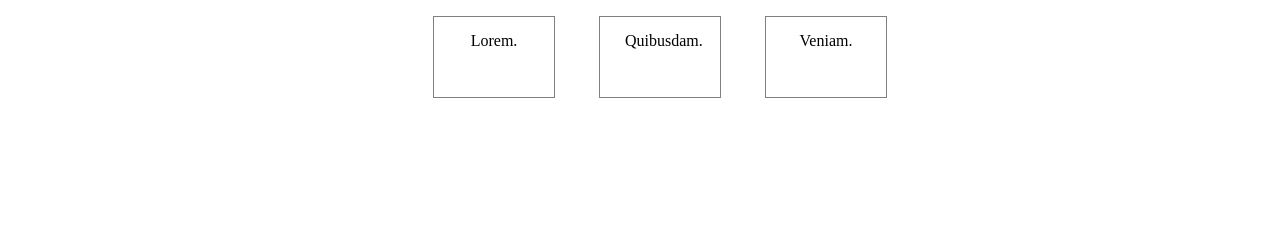
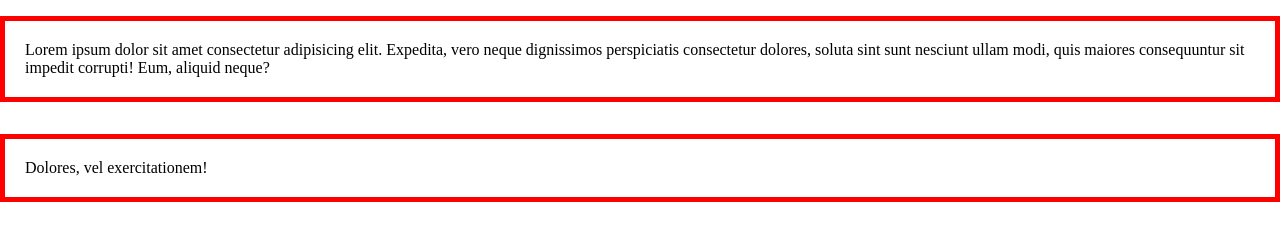
Before and after one commit to Maryna31/CSS-Praktikum, a plain HTML site: page index.html in a window 1280 px wide. Drawn offline with Linux system fonts and the light colour scheme.

Commit message:
Add Style und Index

```diff
--- a/assets/css/style.css
+++ b/assets/css/style.css
@@ -1,19 +1,20 @@
+* {
+    box-sizing: border-box;
+}
+
 body {
-    text-align: center;
+    /*text-align: center;*/
+    margin: 0;
 }
 p {
-    width: 200px;
-    /*height: 300px;*/
-    /*background-color: antiquewhite;*/
-    border: 1px red solid;
-    margin: 10px;
+    width: 100%;
+    border: 5px solid red;
     padding: 20px;
     display: inline-block;
-   /* text-align: initial;*/
-   vertical-align: top;
+    box-sizing: border-box;
 }
 
-a {
+/* a {
     width: 100px;
     height: 50px;
     border: 1px green solid;
@@ -22,13 +23,13 @@ a {
 
 
     display: inline-block;
-}
+} */
 
 
 
 
 /*пример*/
-ul {
+/* ul {
     text-align: center;
 }
 .nav-link-item {
@@ -43,4 +44,4 @@ a {
     width: 70px;
     text-align: center;
     display: inline-block;
-}
+} */
--- a/index.html
+++ b/index.html
@@ -8,7 +8,7 @@
 </head>
 <body>
     <!-- Строчные элементы: inline-->
-    <!-- <a href="">Lorem, ipsum.</a>
+     <!-- <a href="">Lorem, ipsum.</a>
     <a href="">Architecto, ?</a>
     <a href="">Lorem, ipsum.</a>
     <a href="">Architecto, ?</a>
@@ -16,13 +16,13 @@
     <a href="">Architecto, ?</a>
     <a href="">Lorem, ipsum.</a>
     <a href="">Architecto, ?</a>
-    <a href="">Architecto, ?</a>
-    Блочные элементы (занимают весь ряд): block
+    <a href="">Architecto, ?</a> -->
+    <!-- Блочные элементы (занимают весь ряд): block -->
 
-    <!-- <div>
+    <div>
         <p>Lorem ipsum dolor sit amet consectetur adipisicing elit. Expedita, vero neque dignissimos perspiciatis consectetur dolores, soluta sint sunt nesciunt ullam modi, quis maiores consequuntur sit impedit corrupti! Eum, aliquid neque?</p>
    <p>Dolores, vel exercitationem!</p>
-    </div>  -->
+    </div>
 
 
 
@@ -33,12 +33,12 @@
 
 
    <!-- Пример -->
-   <nav>
+   <!-- <nav>
     <ul>
         <li class="nav-link-item"><a href="#">Lorem.</a></li>
         <li class="nav-link-item"><a href="#">Quibusdam.</a></li>
         <li class="nav-link-item"><a href="#">Veniam.</a></li>
     </ul>
-   </nav>
+   </nav> -->
 </body>
 </html>
```
